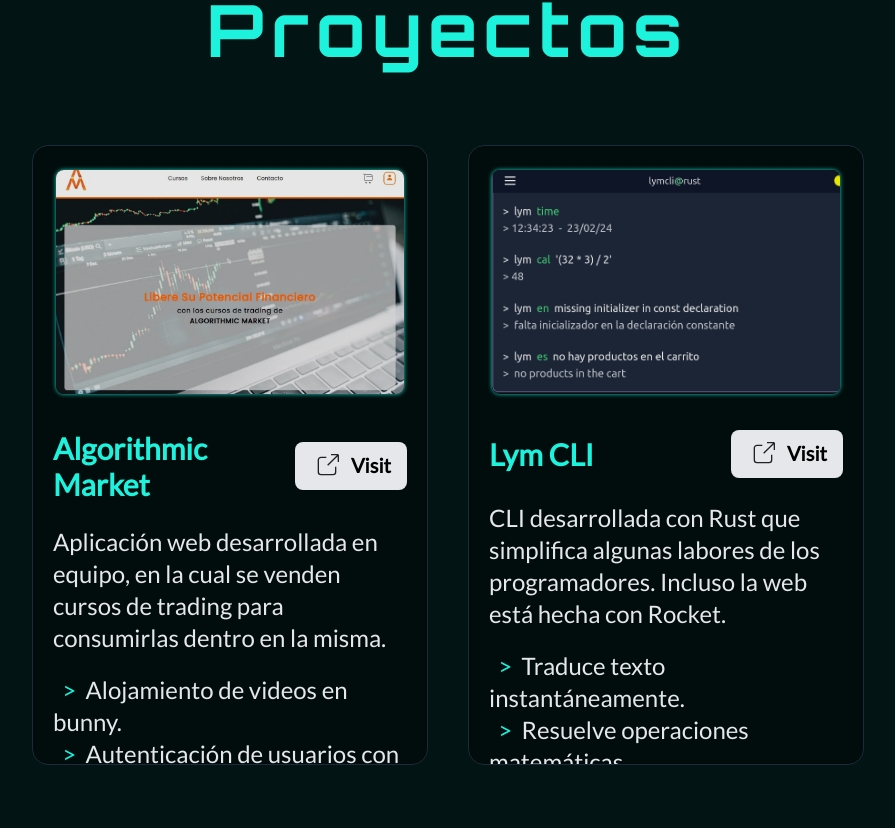
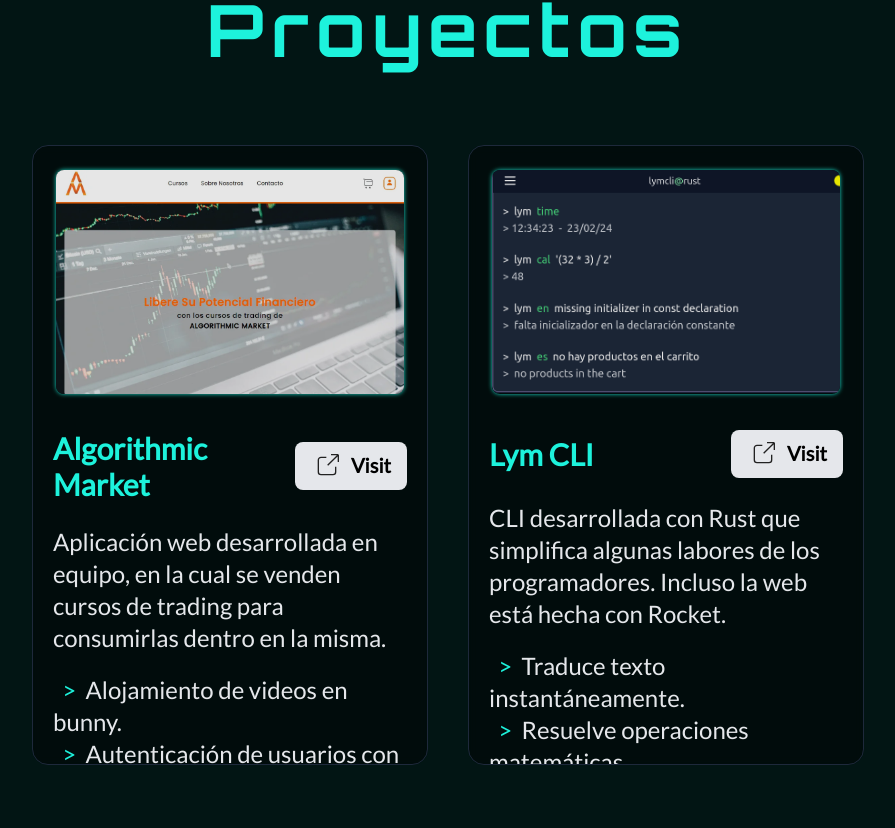
Before and after one commit to gixilym/portfolio-gixi, a Preact app: page / in a window 1280 px wide. Shown: the part 887-1715 px from the top of the page, without its empty margins (192-1087 px from the left). Built offline with nearby package versions, Linux system fonts and the light colour scheme.

Commit message:
arreglo de pequeños defectos en los estilos

```diff
--- a/package.json
+++ b/package.json
@@ -10,7 +10,8 @@
   },
   "dependencies": {
     "@h0rn0chse/night-sky": "^1.0.5",
-    "preact": "^10.19.3"
+    "preact": "^10.19.3",
+    "tailwind-merge": "^2.2.1"
   },
   "devDependencies": {
     "@preact/preset-vite": "^2.7.0",
--- a/src/components/Projects.jsx
+++ b/src/components/Projects.jsx
@@ -4,6 +4,7 @@
 import linkIMG from "../img/image-to-link.webp";
 import cli from "../img/lym-cli.png";
 import spaceVideo from "../img/space.mp4";
+import { twMerge } from "tailwind-merge";
 
 function Projects() {
   const ITEMS = [
@@ -94,7 +95,10 @@
               src={project.image}
               loading="lazy"
               alt="project image"
-              class="object-cover object-left aspect-[300/200] w-[90%] h-56 rounded-lg brightness-90"
+              class={twMerge(
+                project.name == "lym CLI" ? "object-left" : "object-top",
+                "object-cover aspect-[300/200] w-[90%] h-56 rounded-lg brightness-90"
+              )}
               style={{ boxShadow: "0 0 4px #1df2dc" }}
             />
             <div class="p-4 flex flex-col justify-start items-start gap-y-4 md:gap-y-6">
@@ -151,7 +155,7 @@
             </div>
           </li>
         ))}
-        <li class="video-container relative w-full max-w-[520px] h-[620px] rounded-2xl border-2 border-[#1df2dd4d] overflow-hidden font-lato">
+        <li class="relative w-full max-w-[520px] h-[540px] md:h-[620px] rounded-2xl border-2 border-[#1df2dd4d] overflow-hidden font-lato">
           <p class="border-t-2 border-[#1df2dd4d] absolute z-10 bottom-0 left-0 text-lg md:text-xl text-white bg-gray-900 text-center p-2">
             Este proyecto está en construcción. Y para no romper la simetría,
             dejo un astronauta saludando
```
Also changed, not shown: 1 other file (tests, documents, lock files or other folders).
